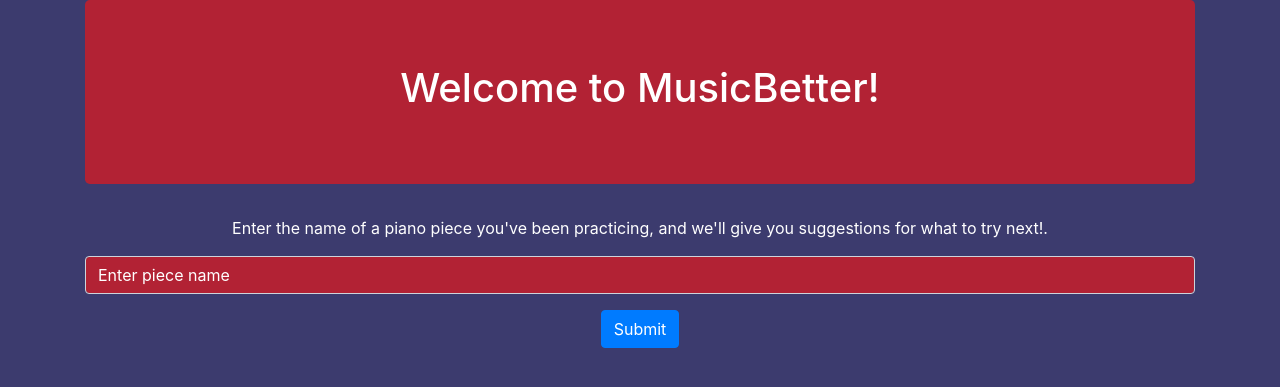
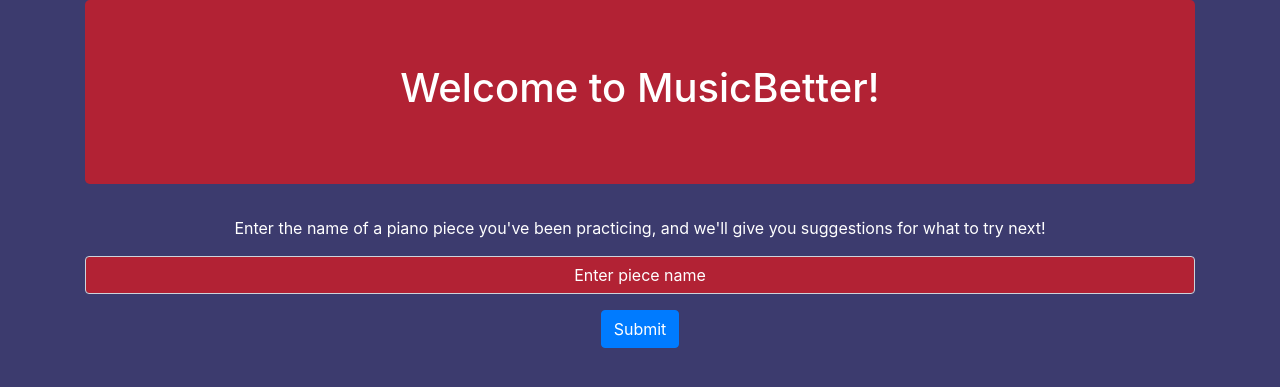
Before and after one commit to Boscillator/MusicBetter, a Django app: page / in a window 1280 px wide. Shown: the top 387 px of the page. Run offline with Django 3.2, Linux system fonts and the light colour scheme; some libraries are stand-ins or nearby versions.

Commit message:
Typo fix, centered all text

```diff
--- a/music/templates/music/index.html
+++ b/music/templates/music/index.html
@@ -9,24 +9,25 @@
     <link rel="stylesheet" href="https://maxcdn.bootstrapcdn.com/bootstrap/4.0.0/css/bootstrap.min.css" integrity="sha384-Gn5384xqQ1aoWXA+058RXPxPg6fy4IWvTNh0E263XmFcJlSAwiGgFAW/dAiS6JXm" crossorigin="anonymous">
     <style>
         body {
-            background-color: #3C3B6E;
+            background-color : #3C3B6E;
             color : white;
         }
         .form-control::placeholder {
-            color: white;
+            color : white;
+
         }
     </style>
     <title>MusicBetter</title>
   </head>
   <body class="text-center">
     <div  class="container">
-        <div class="jumbotron text-white" style="background-color:#b22234">
+        <div class="jumbotron" style="background-color:#b22234">
             <h1>Welcome to MusicBetter!</h1>
         </div>
-        <p >Enter the name of a piano piece you've been practicing, and we'll give you suggestions for what to try next!.</p>
+        <p >Enter the name of a piano piece you've been practicing, and we'll give you suggestions for what to try next!</p>
         <form action="{% url 'index' %}" method="post">
             <div class="form-group">
-                <input type="name" class="form-control" style="background-color:#b22234" id="name" placeholder="Enter piece name" name="name">
+                <input type="name" class="form-control text-white text-center" style="background-color:#b22234" id="name" placeholder="Enter piece name" name="name">
             </div>
             <input type="submit" class="btn btn-primary" value="Submit">
         </form>
```
